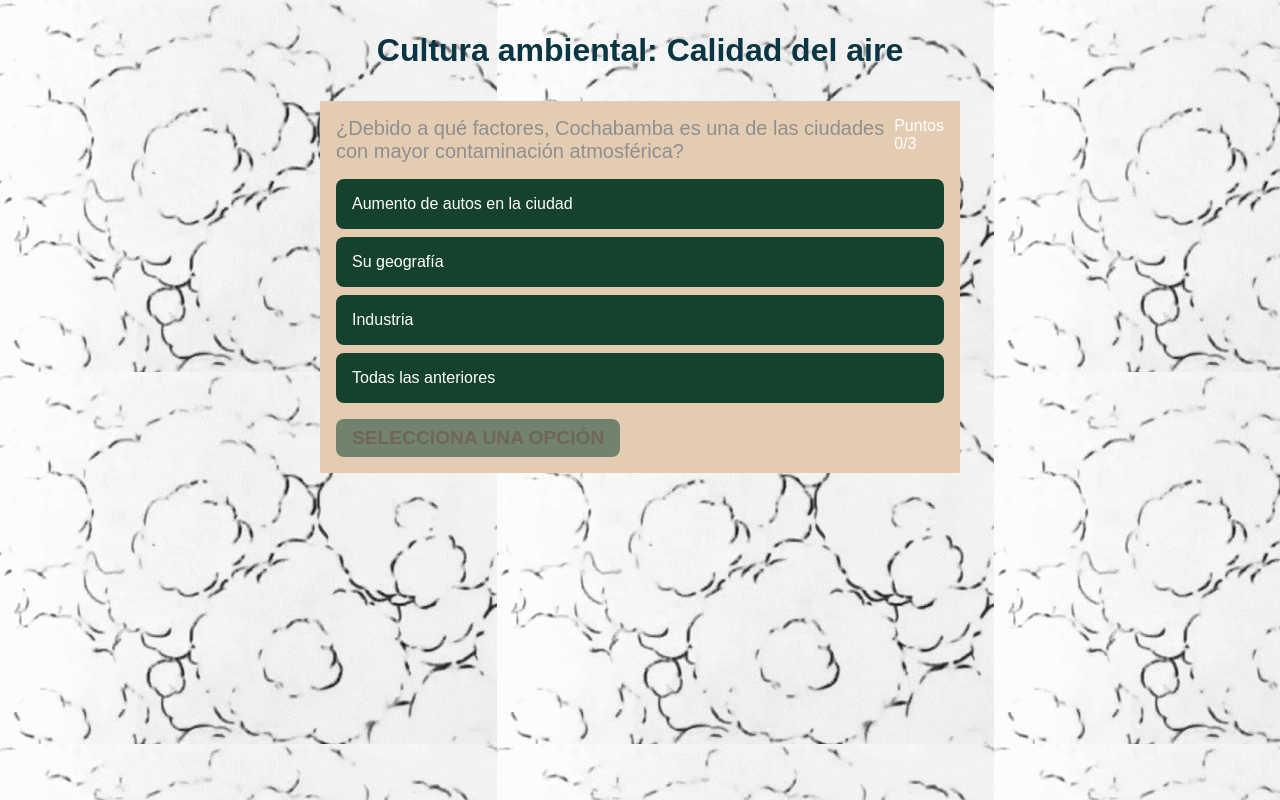
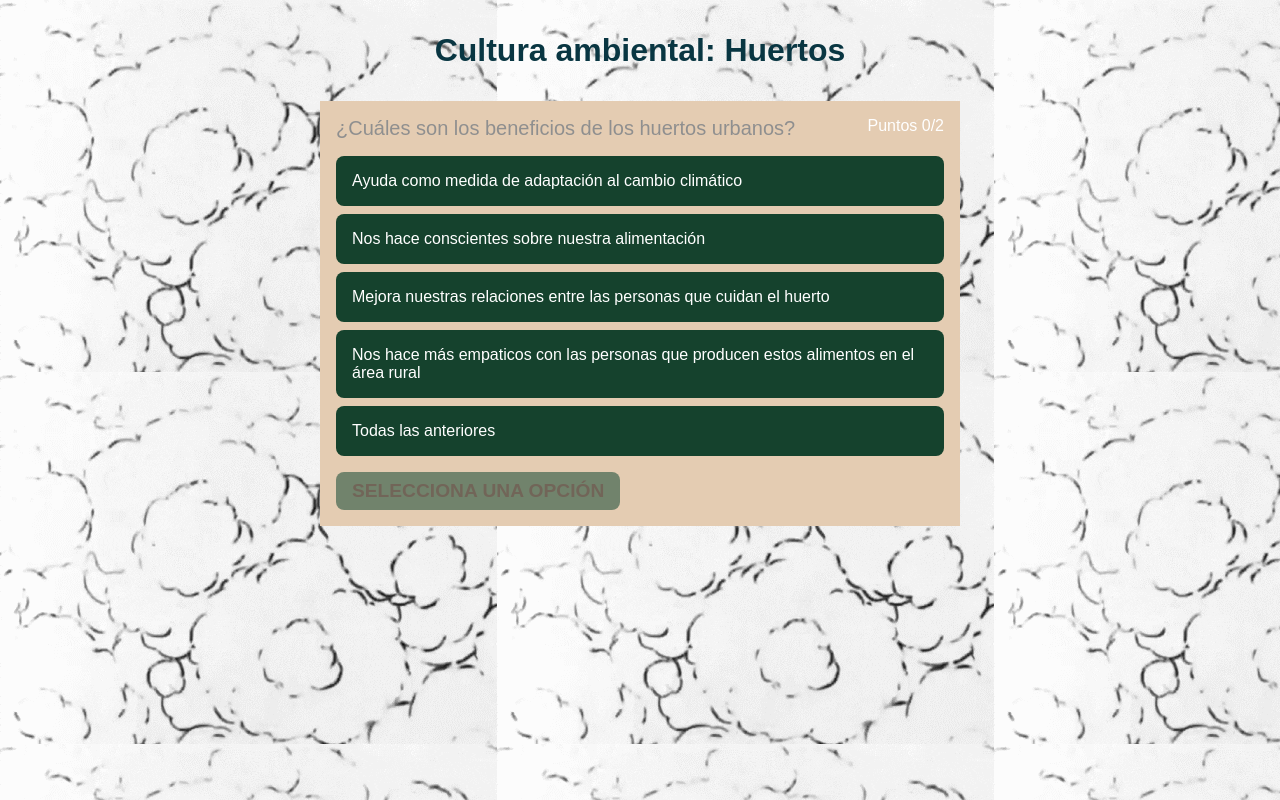
Before and after one commit to GabrielZurita00/cultura-ambiental, a Vue app in the folder quiz-ambiental/: page / in a window 1280 px wide. Built offline with nearby package versions, Linux system fonts and the light colour scheme.

Commit message:
feat: quiz huertos

```diff
--- a/quiz-ambiental/src/App.vue
+++ b/quiz-ambiental/src/App.vue
@@ -1,40 +1,28 @@
 <script setup>
 import { ref, computed } from 'vue'
-import imgUrl from './assets/canvas3.png'
+import imgUrl from './assets/canvas4.png'
 
 const questions = ref([
   {
-	question: '¿Debido a qué factores, Cochabamba es una de las ciudades con mayor contaminación atmosférica?',
-	answer: 3,
+	question: '¿Cuáles son los beneficios de los huertos urbanos? ',
+	answer: 4,
 	options: [
-		'Aumento de autos en la ciudad',
-		'Su geografía',
-		'Industria',
+		'Ayuda como medida de adaptación al cambio climático',
+		'Nos hace conscientes sobre nuestra alimentación',
+		'Mejora nuestras relaciones entre las personas que cuidan el huerto',
+		'Nos hace más empaticos con las personas que producen estos alimentos en el área rural',
 		'Todas las anteriores'
 	],
 	selected: null
   },
   {
-	question: '¿Cómo nos afecta la contaminación atmosférica?',
+	question: 'Mitos sobre los huertos urbanos:',
 	answer: 3,
 	options: [
-		'Problemas de salud',
-		'Pérdida de biodiversidad urbana',
-		'Mayor vulnerabilidad al cambio climático',
-		'Todas las anteriores',
-		'Ninguna de las anteriores'
-	],
-	selected: null
-  },
-  {
-	question: '¿Qué podemos hacer?',
-	answer: 3,
-	options: [
-		'Sembrar y cuidar más árboles ',
-		'Usar la bicicleta como medio de transporte',
-		'Mayor control social a las industrias',
-		'Todas las anteriores',
-		'Ninguna de las anteriores'
+		'Se necesita espacio (terreno)',
+		'Dejamos sin ingresos a los productores rurales',
+		'Es una tarea solo para mujeres ',
+		'Todas las anteriores'
 	],
 	selected: null
   }
@@ -50,7 +38,7 @@ const score = computed(() => {
 			value++
 		}
 	})
-  if (value==3){
+  if (value==2){
     localStorage.setItem("completed", 1);
     const body = document.querySelector('body')
     body.style.backgroundImage = `url('${imgUrl}')`;
@@ -86,7 +74,7 @@ const NextQuestion = () => {
 
 <template>
 	<main class="app">
-		<h1>Cultura ambiental: Calidad del aire</h1>
+		<h1>Cultura ambiental: Huertos</h1>
 
 		<section class="quiz" v-if="!quizCompleted">
 			<div class="quiz-info">
```
Also changed, not shown: 6 other files (tests, documents, lock files or other folders).
